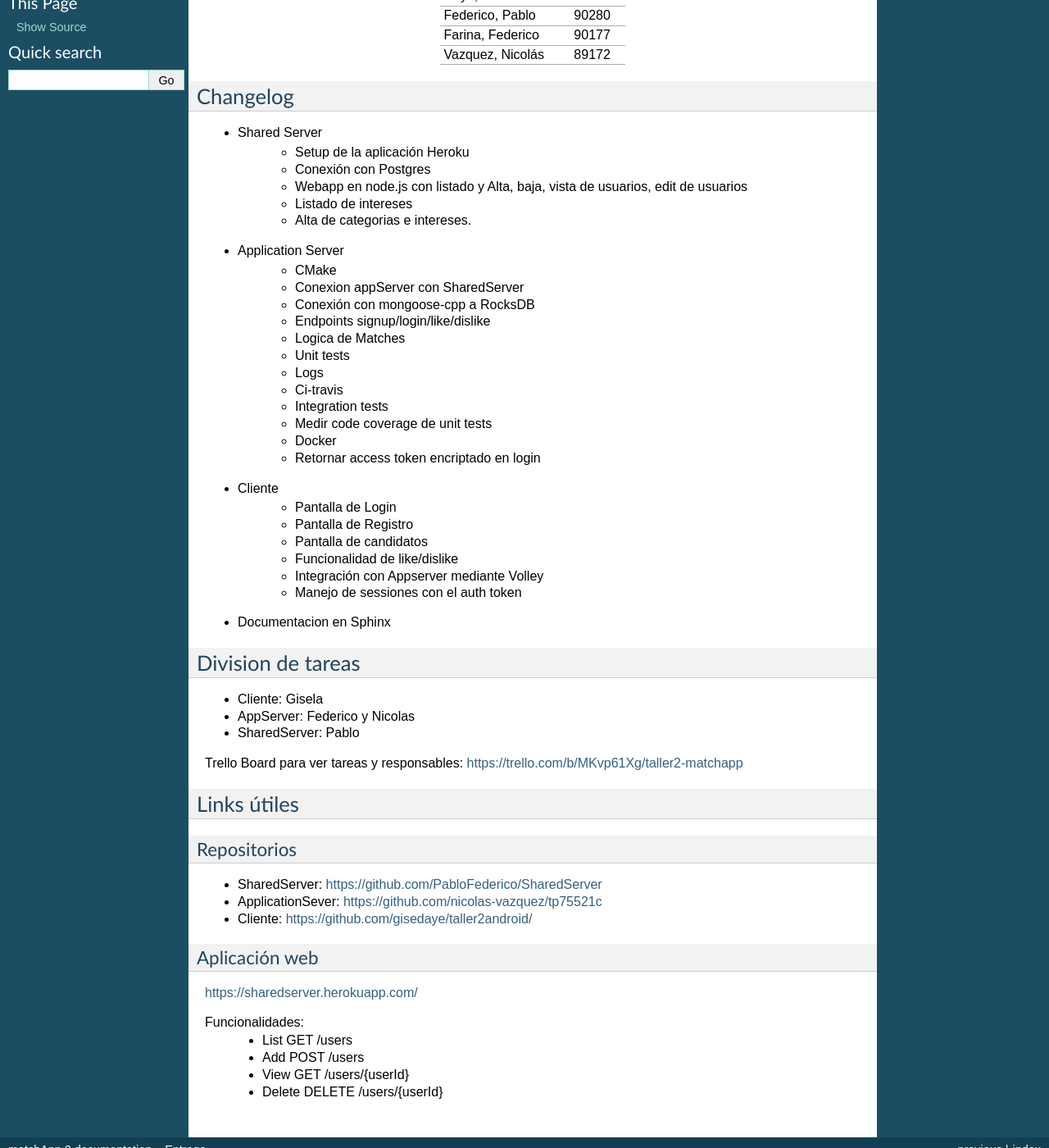
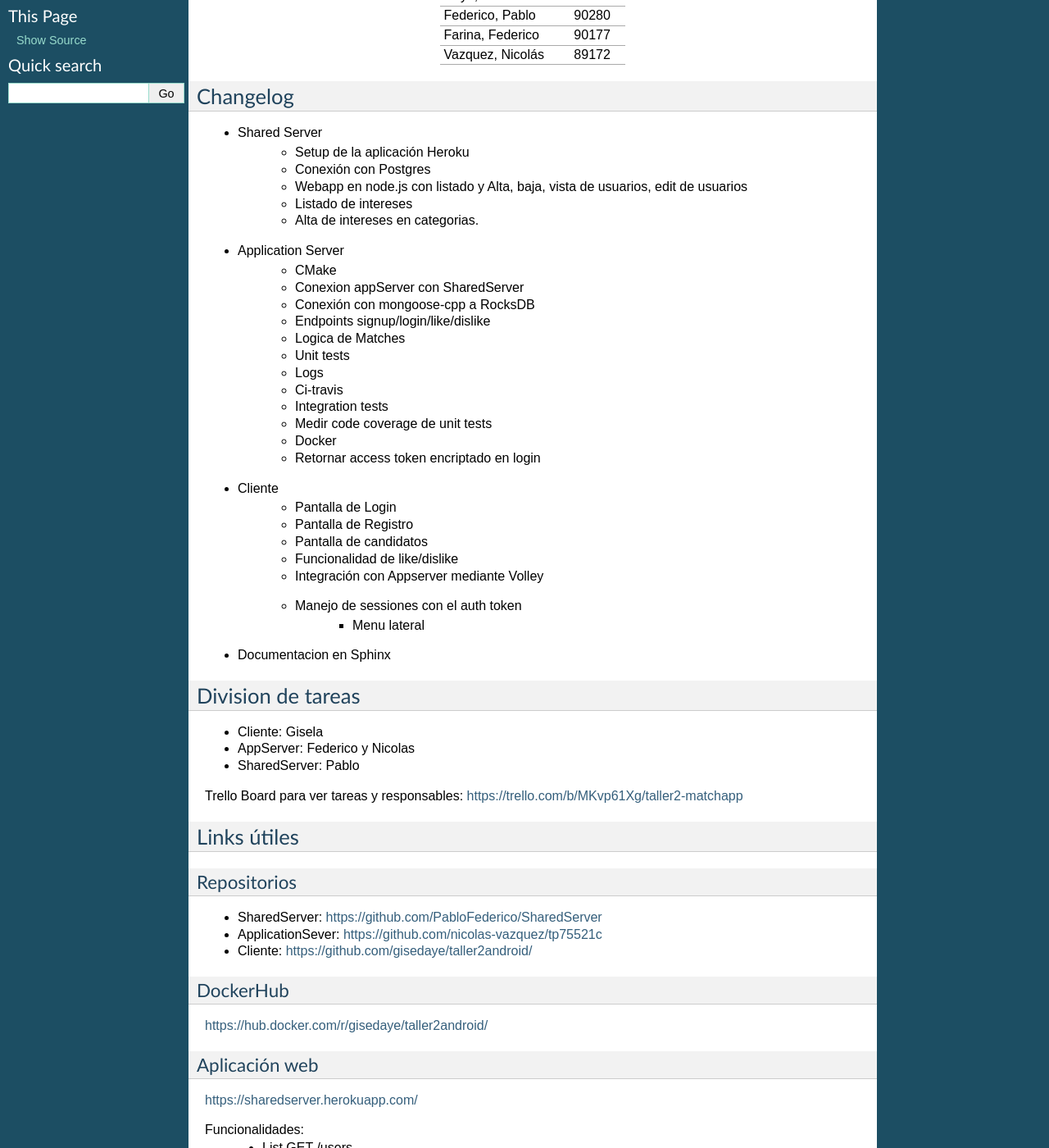
Before and after one commit to gisedaye/taller2android, a Sphinx documentation site: the page built from documentacion/checkpoints/source/manuals.rst, in a window 1280 px wide and 1400 px high, scrolled down 242 px. Shown: the whole window at 82% size. Built offline with Sphinx 7.4.7, drawn with Linux system fonts in a browser that asks for light colours; formulas are drawn with MathJax 3; some of the changed text lies outside the part shown.

Commit message:
manual checkpount 2

```diff
--- a/documentacion/checkpoints/source/manuals.rst
+++ b/documentacion/checkpoints/source/manuals.rst
@@ -29,7 +29,7 @@ Changelog
     - Conexión con Postgres
     - Webapp en node.js con listado y Alta, baja, vista de usuarios, edit de usuarios
     - Listado de intereses
-    - Alta de categorias e intereses.
+    - Alta de intereses en categorias.
 - Application Server
     - CMake
     - Conexion appServer con SharedServer
@@ -50,6 +50,7 @@ Changelog
     - Funcionalidad de like/dislike
     - Integración con Appserver mediante Volley
     - Manejo de sessiones con el auth token
+	- Menu lateral
 - Documentacion en Sphinx
 
 ============================================
@@ -73,6 +74,11 @@ Repositorios
 - ApplicationSever: https://github.com/nicolas-vazquez/tp75521c
 - Cliente: https://github.com/gisedaye/taller2android/
 
+DockerHub
+^^^^^^^^^^^^^
+https://hub.docker.com/r/gisedaye/taller2android/
+
+
 Aplicación web
 ^^^^^^^^^^^^^
 https://sharedserver.herokuapp.com/
```
Also changed, not shown: other parts of documentacion/checkpoints/source/manuals.rst (+2 -0 lines).
